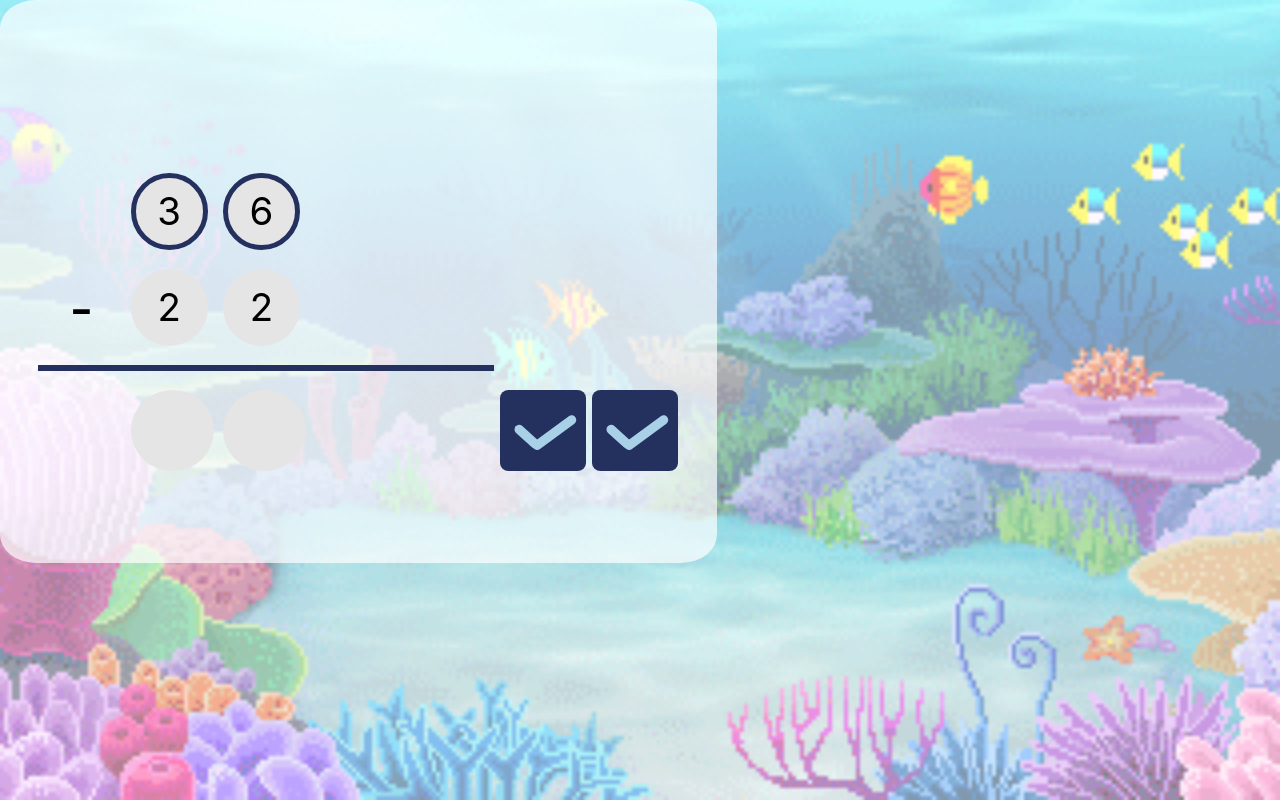
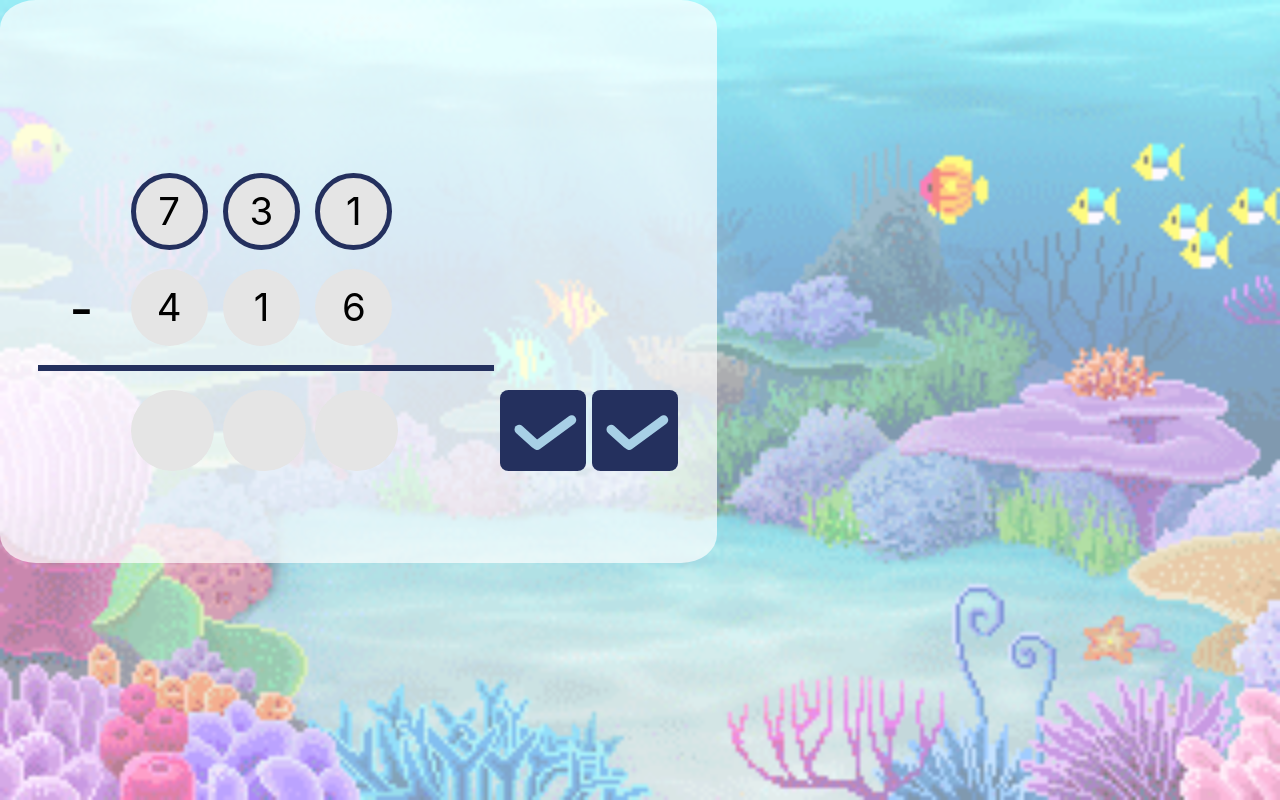
Before and after one commit to egiacomazzi/Subkraki_Web_App, a React (Create React App) app: page /substactionpanel in a window 1280 px wide. Built offline with nearby package versions, Linux system fonts and the light colour scheme.

Commit message:
Removed Logs

```diff
--- a/src/Calculate/Calculate.js
+++ b/src/Calculate/Calculate.js
@@ -81,7 +81,6 @@ class Calculate extends React.Component {
   }
 
   returnText() {
-    console.log(this.correct);
     if (this.state.correct) {
       return this.text.correct[0];
     } else {
@@ -200,23 +199,19 @@ class Calculate extends React.Component {
       this.analogy.sub = analogy.subtrahend.map(String);
       this.diagnosis.correct = diagnosis.correct;
     }
-    console.log(diagnosis.correct);
     this.setState({ correct: diagnosis.correct, display: true });
-    console.log('after setstate');
-    console.log(this.state.correct);
 
-    //TODOOOOOOO
   }
 
   getRandomExample(min, max) {
-    let minuend = Math.floor(100 + Math.random() * (max - 100));
+    let minuend = Math.floor(min + Math.random() * (max - min));
     let subtrahend = Math.floor(1 + Math.random() * (minuend + 1));
     return { minuend: minuend, subtrahend: subtrahend };
   }
 
   render() {
     if (this.minuend == '') {
-      const ex = this.getRandomExample(0, 10);
+      const ex = this.getRandomExample(100, 999);
       this.minuend = ex.minuend.toString();
       this.subtrahend = ex.subtrahend.toString();
     }
```
